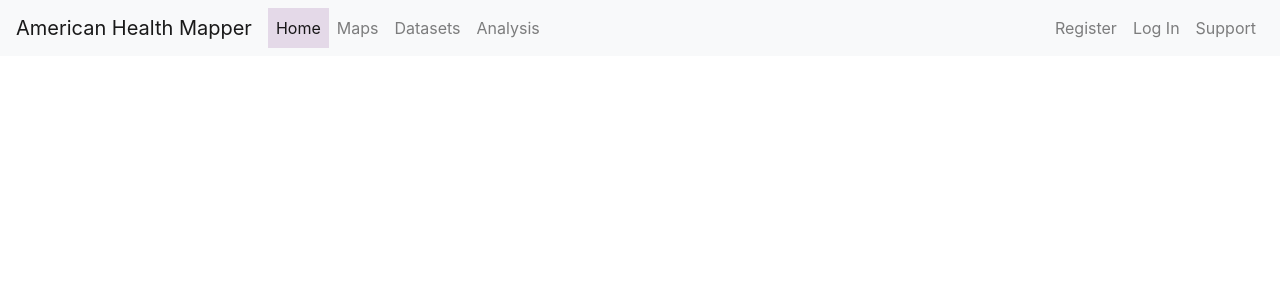
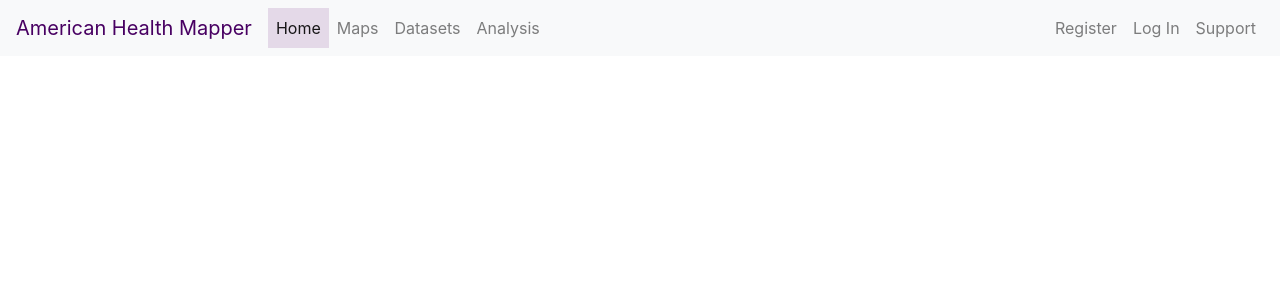
Before and after one commit to Nunie123/ahm_back, a Flask app: page /faq in a window 1280 px wide. Shown: the top 300 px of the page. Run offline with Flask 2, Linux system fonts and the light colour scheme; parts of the project's set-up code (start-up, migrations or seed data) failed here and were passed over; some libraries are stand-ins or nearby versions.

Commit message:
Added brand color

```diff
--- a/app/static/base.css
+++ b/app/static/base.css
@@ -2,6 +2,10 @@
 
 .nav-link.active {
     background-color: #E4D9E8
+}
+
+.navbar-light .navbar-brand {
+    color: #480062;
 }
 
 
```
